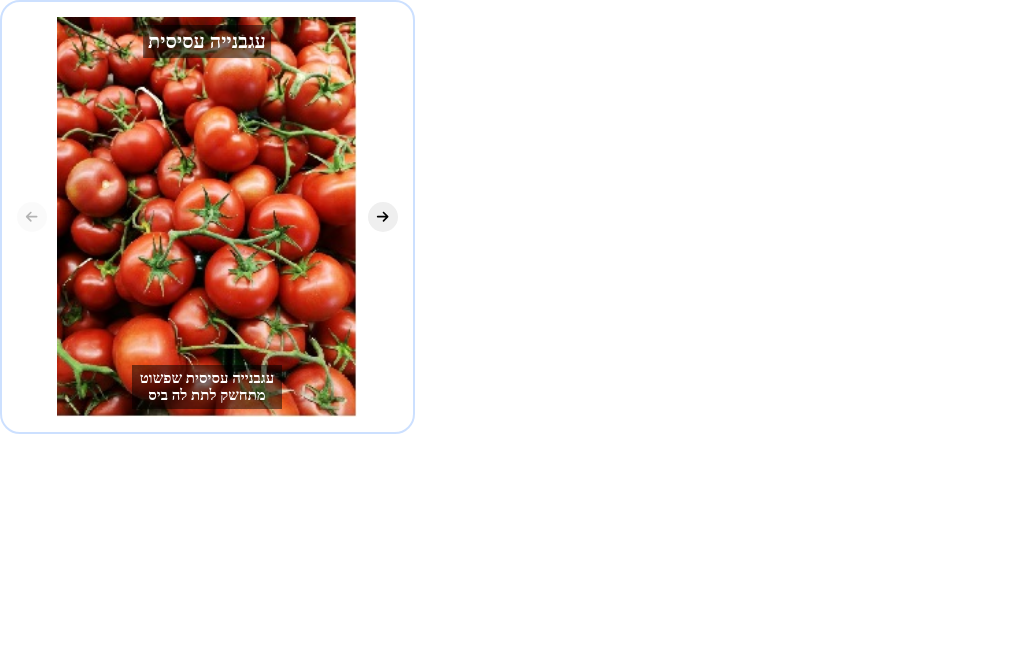
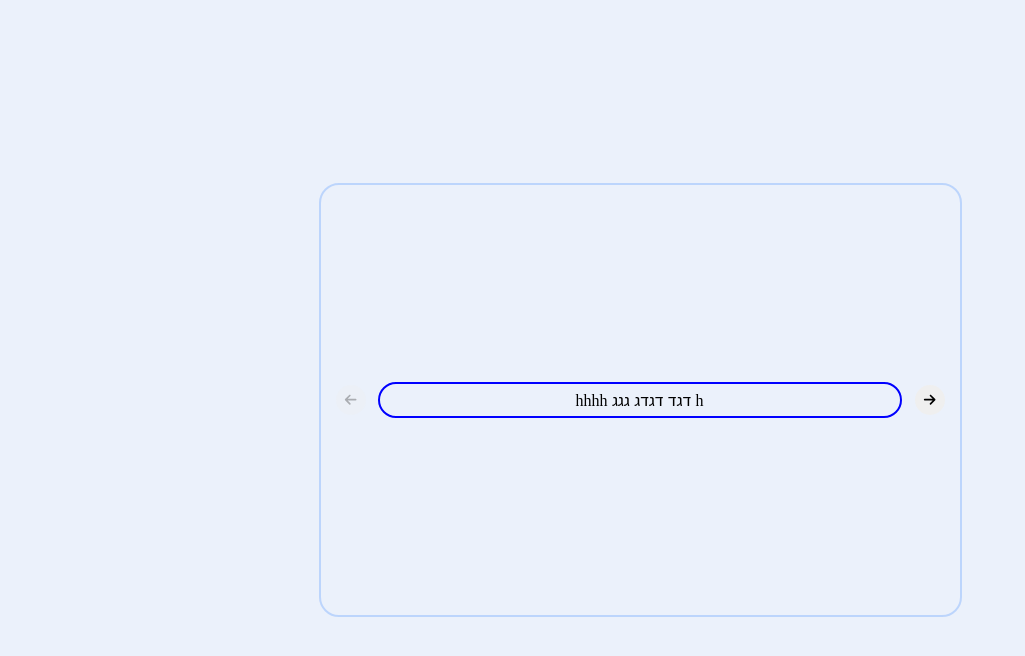
Before and after one commit to hadar888/Reeco-Hadar-Shoshan-Senior-FE-Task-V2, a React app: page / in a window 1280 px wide. Shown: the top 656 px of the page, without its empty margins (0-1025 px from the left). Built offline with nearby package versions, Linux system fonts and the light colour scheme.

Commit message:
center carousel

```diff
--- a/src/components/App.tsx
+++ b/src/components/App.tsx
@@ -2,15 +2,27 @@ import React from "react";
 import Chip from "./Chip";
 import ItemCard from "./ItemCard";
 import Carousel from "./Carousel";
+import styled from "styled-components";
+
+const MainCarouselConatiner = styled.div(() => ({
+    height: '100%',
+    width: '100%',
+    minHeight: '100vh',
+    display: 'flex',
+    backgroundColor: '#ebf1fb',
+    fontFamily: '"Noto Sans Hebrew"',
+    justifyContent: 'center',
+    alignItems: 'center',
+}));
 
 const App = () => {
     return (
-        <>
-            <Carousel byItem={true} isHorizontal={true}>
-                {/* <Chip text={"hhhh דגד דגדג גגג h"} color={"blue"} width={500} />
+        <MainCarouselConatiner>
+            <Carousel byItem={false} isHorizontal={true}>
                 <Chip text={"hhhh דגד דגדג גגג h"} color={"blue"} width={500} />
                 <Chip text={"hhhh דגד דגדג גגג h"} color={"blue"} width={500} />
-                <Chip text={"hhhh דגד דגדג גגג h"} color={"blue"} width={500} /> */}
+                <Chip text={"hhhh דגד דגדג גגג h"} color={"blue"} width={500} />
+                <Chip text={"hhhh דגד דגדג גגג h"} color={"blue"} width={500} />
                 <ItemCard
                     name={"עגבנייה עסיסית"}
                     description={"עגבנייה עסיסית שפשוט מתחשק לתת לה ביס"}
@@ -40,7 +52,7 @@ const App = () => {
                     height={400}
                 />
             </Carousel>
-        </>
+        </MainCarouselConatiner>
     )
 }
 
--- a/src/components/Carousel.tsx
+++ b/src/components/Carousel.tsx
@@ -131,6 +131,7 @@ const Carousel = (props: CarouselProps) => {
     return (
         <CarouselContainer $size={containerSize} $isHorizontal={isHorizontal} onKeyDown={handleKeyPress} tabIndex={0}>
             <DirectionButton
+                title="next"
                 disabled={isPrevDisabled}
                 onClick={handlePrev}
             >
@@ -148,6 +149,7 @@ const Carousel = (props: CarouselProps) => {
                 }
             </CarouselContent>
             <DirectionButton
+                title="prev"
                 disabled={isNextDisabled}
                 onClick={handleNext}
             >
--- a/src/index.html
+++ b/src/index.html
@@ -1,5 +1,6 @@
 <!DOCTYPE html>
 <html lang="en">
+    <title> Carousel </title>
 
 <link rel="preconnect" href="https://fonts.googleapis.com">
 <link rel="preconnect" href="https://fonts.gstatic.com" crossorigin>
@@ -8,6 +9,7 @@
 <head>
     <meta charset="UTF-8">
     <meta name="viewport" content="width=device-width, initial-scale=1.0">
+    <meta name="description" content="Simple carousel component">
 </head>
 
 <body style="min-height: 100vh; margin: 0;">
```
